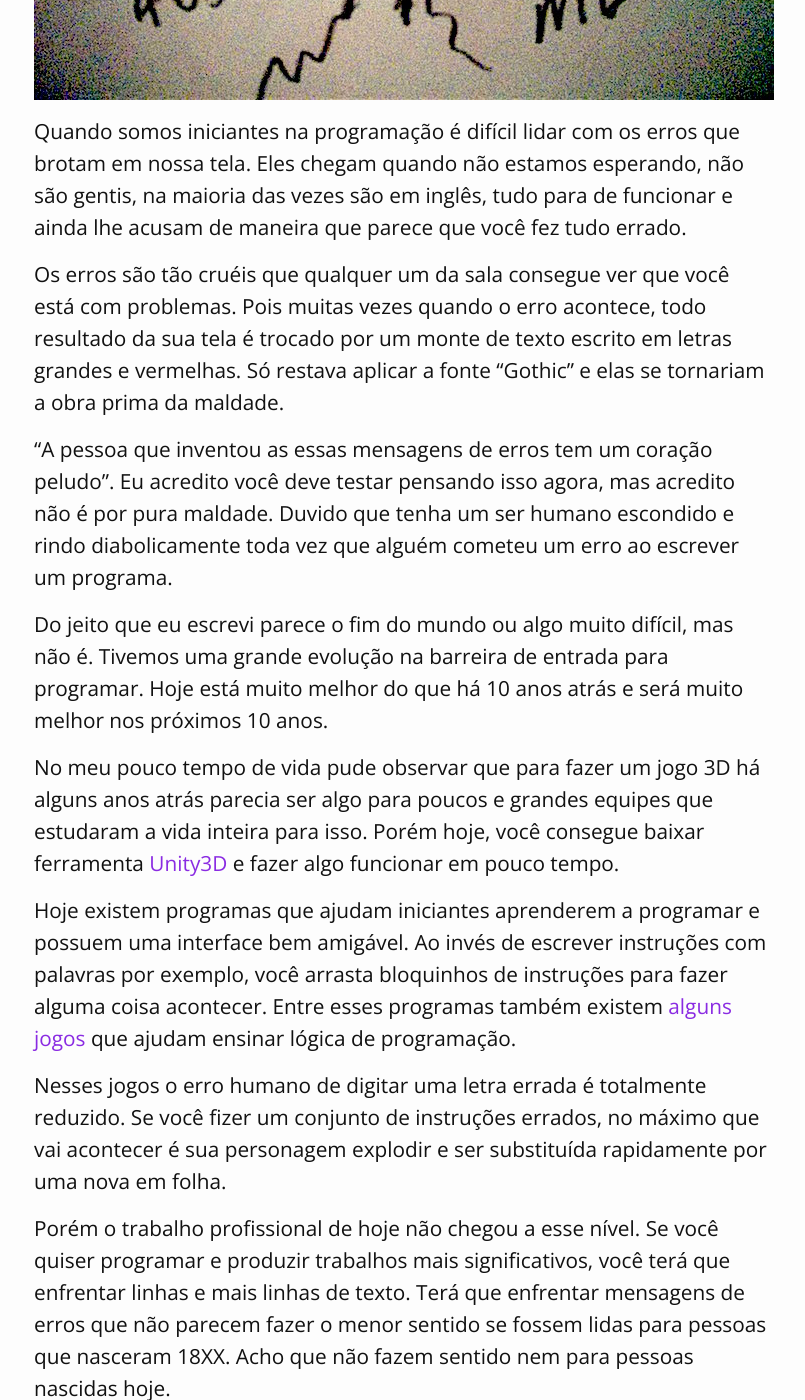
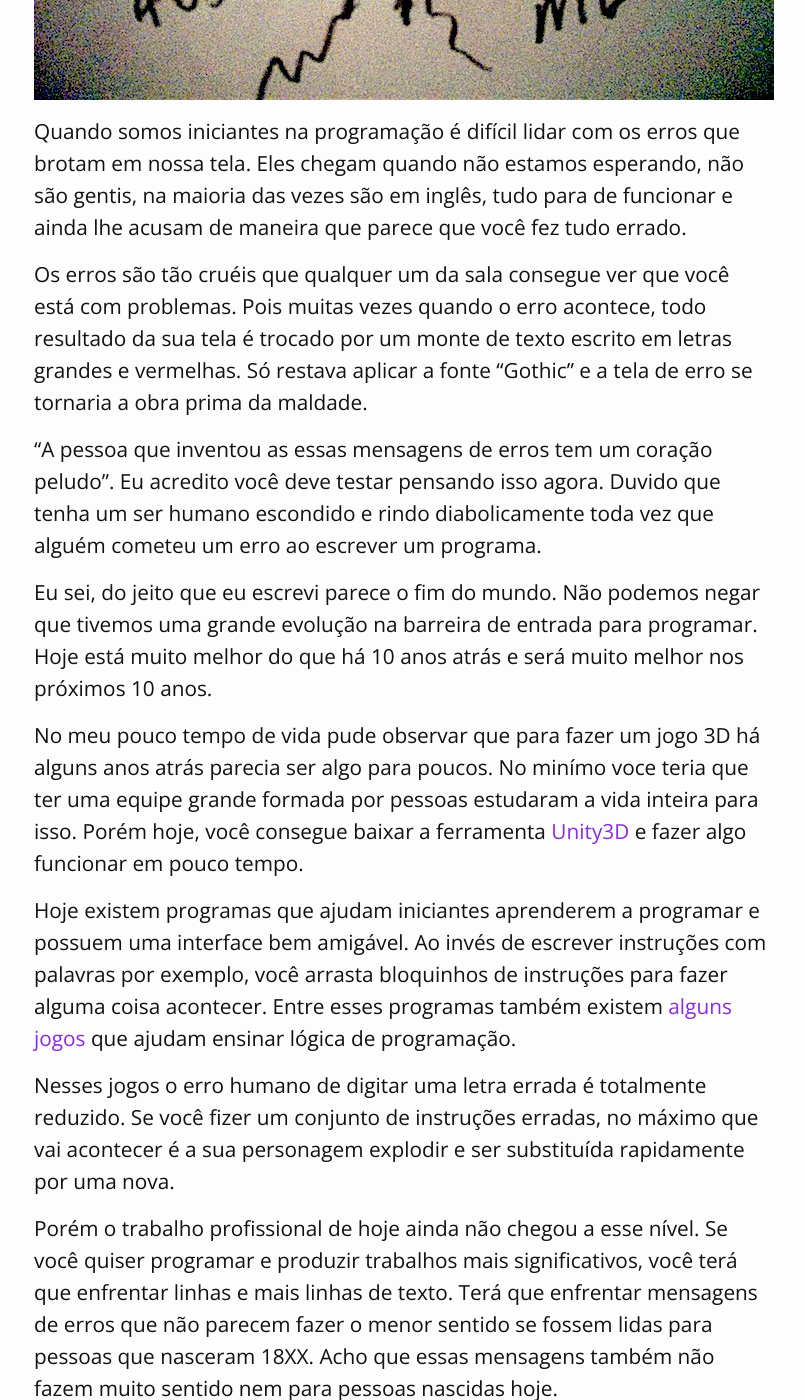
Before and after one commit to ulissesalmeida/mehcoding.github.io, a Jekyll site: the page built from _posts/2016-05-08-prepare-se-os-erros-estao-vindo.markdown, in a window 1280 px wide and 1400 px high, scrolled down 649 px. Shown: the whole window, without its empty margins (236-1041 px from the left). Built offline with Jekyll 4.4.1, drawn with Linux system fonts in a browser that asks for light colours; some web fonts are replaced; comment, search, counter and statistics services are not loaded; some of the changed text lies outside the part shown.

Commit message:
Improve clarity of the post

```diff
--- a/_posts/2016-05-08-prepare-se-os-erros-estao-vindo.markdown
+++ b/_posts/2016-05-08-prepare-se-os-erros-estao-vindo.markdown
@@ -14,25 +14,25 @@ image: /assets/errorsarecoming.jpg
 
 Quando somos iniciantes na programação é difícil lidar com os erros que brotam em nossa tela. Eles chegam quando não estamos esperando, não são gentis, na maioria das vezes são em inglês, tudo para de funcionar e ainda lhe acusam de maneira que parece que você fez tudo errado.
 
-Os erros são tão cruéis que qualquer um da sala consegue ver que você está com problemas. Pois muitas vezes quando o erro acontece, todo resultado da sua tela é trocado por um monte de texto escrito em letras grandes e vermelhas. Só restava aplicar a fonte "Gothic" e elas se tornariam a obra prima da maldade.
+Os erros são tão cruéis que qualquer um da sala consegue ver que você está com problemas. Pois muitas vezes quando o erro acontece, todo resultado da sua tela é trocado por um monte de texto escrito em letras grandes e vermelhas. Só restava aplicar a fonte "Gothic" e a tela de erro se tornaria a obra prima da maldade.
 
-“A pessoa que inventou as essas mensagens de erros tem um coração peludo”. Eu acredito você deve testar pensando isso agora, mas acredito não é por pura maldade. Duvido que tenha um ser humano escondido e rindo diabolicamente toda vez que alguém cometeu um erro ao escrever um programa.
+“A pessoa que inventou as essas mensagens de erros tem um coração peludo”. Eu acredito você deve testar pensando isso agora. Duvido que tenha um ser humano escondido e rindo diabolicamente toda vez que alguém cometeu um erro ao escrever um programa.
 
-Do jeito que eu escrevi parece o fim do mundo ou algo muito difícil, mas não é. Tivemos uma grande evolução na barreira de entrada para programar. Hoje está muito melhor do que há 10 anos atrás e será muito melhor nos próximos 10 anos.
+Eu sei, do jeito que eu escrevi parece o fim do mundo. Não podemos negar que tivemos uma grande evolução na barreira de entrada para programar. Hoje está muito melhor do que há 10 anos atrás e será muito melhor nos próximos 10 anos.
 
-No meu pouco tempo de vida pude observar que para fazer um jogo 3D há alguns anos atrás parecia ser algo para poucos e grandes equipes que estudaram a vida inteira para isso. Porém hoje, você consegue baixar ferramenta [Unity3D][unity3D]{:target="blank"} e fazer algo funcionar em pouco tempo.
+No meu pouco tempo de vida pude observar que para fazer um jogo 3D há alguns anos atrás parecia ser algo para poucos. No minímo voce teria que ter uma equipe grande formada por pessoas estudaram a vida inteira para isso. Porém hoje, você consegue baixar a ferramenta [Unity3D][unity3D]{:target="blank"} e fazer algo funcionar em pouco tempo.
 
 Hoje existem programas que ajudam iniciantes aprenderem a programar e possuem uma interface bem amigável. Ao invés de escrever instruções com palavras por exemplo, você arrasta bloquinhos de instruções para fazer alguma coisa acontecer. Entre esses programas também existem [alguns jogos][lightbot]{:target="blank"} que ajudam ensinar lógica de programação.
 
-Nesses jogos o erro humano de digitar uma letra errada é totalmente reduzido. Se você fizer um conjunto de instruções errados, no máximo que vai acontecer é sua personagem explodir e ser substituída rapidamente por uma nova em folha.
+Nesses jogos o erro humano de digitar uma letra errada é totalmente reduzido. Se você fizer um conjunto de instruções erradas, no máximo que vai acontecer é a sua personagem explodir e ser substituída rapidamente por uma nova.
 
-Porém o trabalho profissional de hoje não chegou a esse nível. Se você quiser programar e produzir trabalhos mais significativos, você terá que enfrentar linhas e mais linhas de texto. Terá que enfrentar mensagens de erros que não parecem fazer o menor sentido se fossem lidas para pessoas que nasceram 18XX. Acho que não fazem sentido nem para pessoas nascidas hoje.
+Porém o trabalho profissional de hoje ainda não chegou a esse nível. Se você quiser programar e produzir trabalhos mais significativos, você terá que enfrentar linhas e mais linhas de texto. Terá que enfrentar mensagens de erros que não parecem fazer o menor sentido se fossem lidas para pessoas que nasceram 18XX. Acho que essas mensagens também não fazem muito sentido nem para pessoas nascidas hoje.
 
-Então vou tentar classificar aqui os erros que podem acontecer com você na jornada de desenvolvimento de software:
+Para começar entender as mensagens de erro, primeiro é importante aprender que tipos de erros podem acontecer com você ao escrever um programa. Então vou tentar classificar aqui os erros que podem acontecer com você na jornada de desenvolvimento de software:
 
-* **Erros de sintaxe**, você escreveu algo que a linguagem que você está usando não permite, você pode ter esquecido algum ponto e vírgula, fechar algum parêntese, digitar um espaço.
+* **Erros de sintaxe**, você escreveu algo que a linguagem que você está usando não permite, você pode ter esquecido algum ponto e vírgula, fechar algum parêntese, digitar um espaço e etc.
 
-* **Erros de semântica**, você escreveu corretamente usando de maneira imprópria seu programa. Por exemplo, você escreveu corretamente associação de um valor numérico para um lugar que esperava um texto ou tentou chamar uma instrução que não existe.
+* **Erros de semântica**, você escreveu corretamente usando de maneira imprópria seu programa. Por exemplo, você escreveu corretamente associação de um valor numérico para um lugar que esperava um texto ou tentou chamar alguma instrução que não existe.
 
 * **Erros de execução**, você escreveu algo que vai ser nem sempre possível de ser executado. Por exemplo, um comando que tentou ler uma arquivo que não existe no seu HD, ler os tweets quando não tem acesso a internet ou precisou de memória quando a máquina não tinha mais.
 
@@ -40,7 +40,7 @@ Então vou tentar classificar aqui os erros que podem acontecer com você na jor
 
 * **Erros de definição**, o programa parece funcionar, você julga que ele está correto. Porém o seu usuário diz que não era isso que ele esperava. Por exemplo, o usuário diz que quer X, quem analisou o requisito entendeu Y, explicaram para o programador Z. Programador fez Z, mas o usuário do programa queria X.
 
-**Observação**: *Na teoria da computação que você vai encontrar em livros ou na falcudade, os erros são classificados de maneira diferente. Muitas vezes estão associados as fases de execução de um programa. Por exemplo, a definição mais comum são esses tipos: erros de compilação, erros de execução e erros de lógica. Eu acho isso muito confuso pois nem todas linguagens de programação possuem as mesmas fases. Os erros que acontecem na fase de uma linguagem nem sempre acontecem nas mesma fase da outra. Por exemplo, uma linguagem de tipagem dinâmica tem erros de tipagem durante a execução, enquanto uma linguagem de tipagem estática possui erro de tipagem na fase de compilação. Portanto prefiro minha classificação, pois eu classifico os erros não importando a fase que eles acontecem.*
+**Observação**: Na teoria da computação os erros são classificados de maneira diferente. Muitas vezes estão associados as fases de execução de um programa. A classificação mais comum que você pode encontrar são dividas nesses tipos: erros de compilação, erros de execução e erros de lógica. Eu acho isso muito confuso pois nem todas linguagens de programação possuem as mesmas fases. Além de que os erros que acontecem na fase de uma linguagem nem sempre acontecem nas mesma fase da outra. Por exemplo, uma linguagem de tipagem dinâmica tem erros de tipagem durante a execução, enquanto uma linguagem de tipagem estática possui erros de tipagem na fase de compilação. Portanto prefiro minha classificação, pois eu classifico os erros não importando a fase que eles acontecem.
 
 Da próxima vez que encontrar um erro ao escrever um programa, tente identificar o tipo dele. Com isso você será uma pessoa mais assertiva em comunicar e resolver o problema.
 
```
